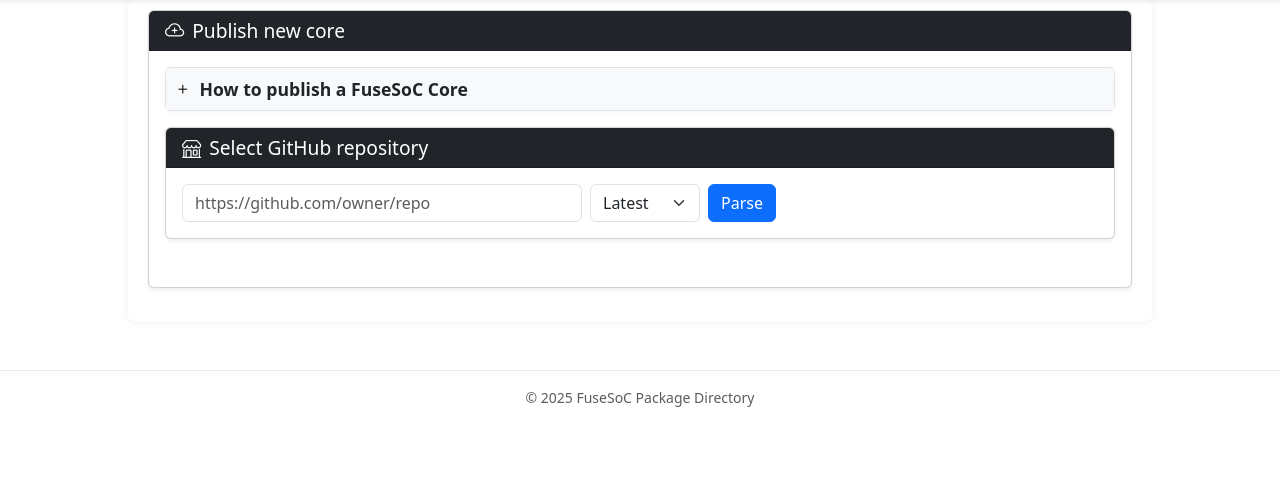
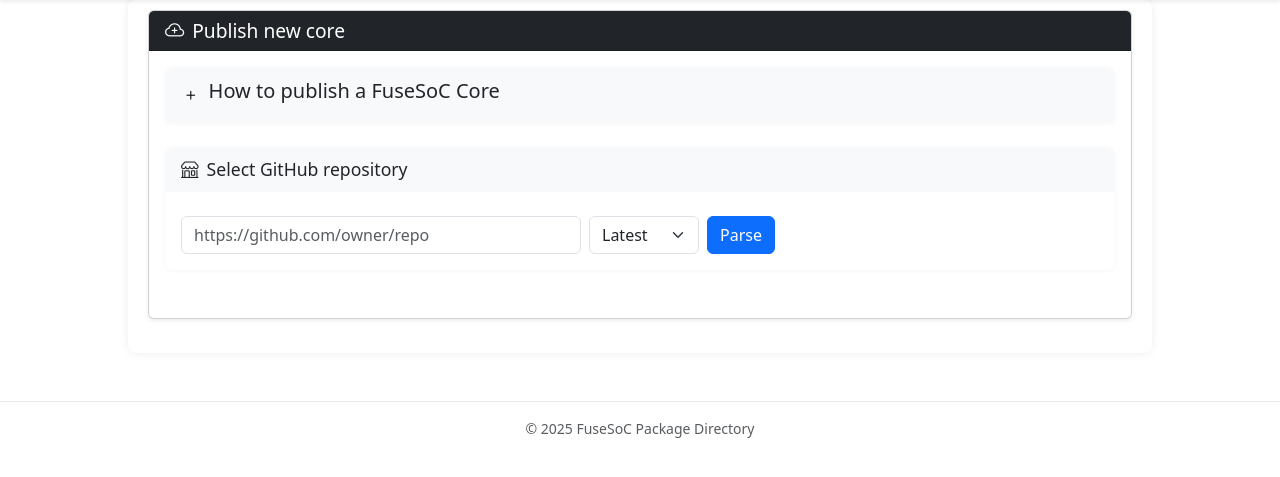
Before and after one commit to fusesoc/fusesoc-webserver, a Django app: page /publish in a window 1280 px wide. Shown: the part 77-554 px from the top of the page. Run offline with Django 5.2, Linux system fonts and the light colour scheme; some libraries are stand-ins or nearby versions.

Commit message:
Improves UI with expandable sections
Refactors the UI to use expandable sections for better organization and user experience.

This change introduces a new JavaScript file to handle the expanding/collapsing behavior of sections,
and updates the CSS to style the expandable sections. It converts several static cards to use
collapsible components, enhancing readability and navigation, and also improves keyboard
accessibility.

Adds sitemap generation based on settings configuration.

```diff
--- a/core_directory/static/css/common.css
+++ b/core_directory/static/css/common.css
@@ -21,7 +21,6 @@
     margin-bottom: 1.5rem;
 }
 .section-header {
-    cursor: pointer;
     background: #f8f9fa;
     font-weight: 500;
     border-radius: 0.5rem 0.5rem 0 0;
@@ -29,6 +28,9 @@
     align-items: center;
     padding: 0.75rem 1rem;
     font-size: 1.1rem;
+}
+.section-card.collapsible > .section-header {
+    cursor: pointer;
 }
 .section-content {
     display: none;
--- a/core_directory/static/js/expandable_section.js
+++ b/core_directory/static/js/expandable_section.js
@@ -1,18 +1,42 @@
 document.addEventListener('DOMContentLoaded', function() {
-    document.querySelectorAll('.section-header').forEach(function(header) {
-        header.addEventListener('click', function() {
-            var content = header.nextElementSibling;
-            var btn = header.querySelector('.expand-toggle');
-            // Toggle visibility
-            if (content.style.display === 'none' || content.style.display === '') {
-                content.style.display = 'block';
-                // Optionally animate:
-                content.style.maxHeight = content.scrollHeight + "px";
-                btn.innerHTML = '<i class="bi bi-dash"></i>';
-            } else {
-                content.style.display = 'none';
-                btn.innerHTML = '<i class="bi bi-plus"></i>';
+    document.querySelectorAll('.section-card.collapsible').forEach(function(card) {
+        var header = card.querySelector('.section-header');
+        var content = card.querySelector('.section-content');
+        var toggle = header.querySelector('.expand-toggle');
+        var collapsed = card.getAttribute('data-collapsed') === 'true';
+
+        // Set initial state
+        if (collapsed) {
+            content.style.display = 'none';
+            if (toggle) toggle.innerHTML = '<i class="bi bi-plus"></i>';
+        } else {
+            content.style.display = 'block';
+            if (toggle) toggle.innerHTML = '<i class="bi bi-dash"></i>';
+        }
+
+        // Toggle function
+        function doToggle() {
+            var isOpen = content.style.display === 'block';
+            content.style.display = isOpen ? 'none' : 'block';
+            if (toggle) {
+                toggle.innerHTML = isOpen
+                    ? '<i class="bi bi-plus"></i>'
+                    : '<i class="bi bi-dash"></i>';
             }
+        }
+
+        // Click handler on header (but ignore if button was clicked)
+        header.addEventListener('click', function(e) {
+            if (e.target.closest('.expand-toggle')) return; // Don't toggle twice if button clicked
+            doToggle();
         });
+
+        // Click handler on button (for keyboard accessibility)
+        if (toggle) {
+            toggle.addEventListener('click', function(e) {
+                e.stopPropagation(); // Prevent header handler from firing
+                doToggle();
+            });
+        }
     });
 });
--- a/core_directory/static/js/publish_core_from_github.js
+++ b/core_directory/static/js/publish_core_from_github.js
@@ -61,15 +61,18 @@
         let html = '';
         if (obj.repo) {
             html += `
-            <div class="card mb-3">
-            ${getCardHeaderHtml("bi-github", "Repository details")}
-            <div class="card-body">
-                <h5 class="card-title">
-                <a href="${obj.repo.url}" target="_blank"><strong>${obj.repo.name}</strong></a>
+            <div class="section-card mb-3">
+                <div class="section-header">
+                    <i class="bi bi-github me-2"></i>
+                    <strong>Repository details</strong>
+                </div>
+                <div class="section-content" style="display:block;">
+                    <h3 class="h5">
+                        <a href="${obj.repo.url}" target="_blank">${obj.repo.name}</a>
                         <span class="fs-6">@${obj.parsed_version}</span>
-                </h5>
-                <p class="card-text">${obj.repo.description || ''}</p>
-                <p class="card-text">
+                    </h3>
+                    <p>${obj.repo.description || ''}</p>
+                    <p>
                         <span class="me-3">⭐ ${obj.repo.stars}</span>
                         <span>🍴 ${obj.repo.forks}</span>
                     </p>
@@ -79,9 +82,12 @@
         }
         if (obj.core_files) {
             html += `
-                <div class="card mb-3">
-                ${getCardHeaderHtml("bi-boxes", "Select core")}
-                <div class="p-3">`;
+                <div class="section-card mb-3">
+                    <div class="section-header">
+                        <i class="bi bi-boxes me-2"></i>
+                        <strong>Select core</strong>
+                    </div>
+                    <div class="section-content" style="display:block;">`;
             if (obj.core_files.length > 0) {
                 const defaultCore = obj.core_files[0].core;
                 const defaultHasSig = obj.core_files[0].hasSig;
--- a/core_directory/templates/web_ui/core_publish.html
+++ b/core_directory/templates/web_ui/core_publish.html
@@ -19,14 +19,16 @@
     <div class="card shadow-sm mb-4">
         {% include "web_ui/includes/card_header.html" with icon="bi bi-cloud-plus" title="Publish new core" %}
         <div class="card-body">
-                <div class="section-card mb-3 border rounded">
-                    <div class="section-header p-2 bg-light d-flex align-items-center" style="cursor:pointer;">
-                        <span class="expand-toggle me-2" aria-label="Expand/collapse library" tabindex="0">
+
+            <!-- Instructions (collapsible) -->
+            <div class="section-card collapsible" data-collapsed="true">
+                <div class="section-header">
+                    <button type="button" class="expand-toggle btn btn-link p-0 me-2" aria-label="Expand/collapse library">
                         <i class="bi bi-plus"></i>
-                        </span>
-                        <strong>How to publish a FuseSoC Core</strong>
+                    </button>
+                    <h2 class="h5">How to publish a FuseSoC Core</h2>
                 </div>
-                    <div class="section-content p-3" style="display:none;">
+                <div class="section-content">
                     <p>
                         Use this page to publish a FuseSoC core directly from a GitHub repository.<br>
                         You can select the latest commit, a specific tag, or enter a commit hash to target a particular version.
@@ -42,16 +44,21 @@
                         External cores already containing a <code>provider</code> section cannot be published here; use the <a href="{% url 'core_directory:api_docs_landing' %}" target="_blank">API</a> in those cases.
                     </p>
                     <p>
-                            <strong>Note:</strong> When publishing using this web interface, the core will automatically be converted into an remote core. A <code>provider</code> section will be added to the core, referencing the selected GitHub commit by its SHA.
+                        <strong>Note:</strong> When publishing using this web interface, the core will automatically be converted into a remote core. A <code>provider</code> section will be added to the core, referencing the selected GitHub commit by its SHA.
                     </p>
                     <p>
                         <strong>Core signing is not supported:</strong> This web interface does not currently support signing of published cores or publishing of existing signatures.
                     </p>
                 </div>
             </div>
-            <div class="card shadow-sm mb-3">
-                {% include "web_ui/includes/card_header.html" with icon="bi bi-shop" title="Select GitHub repository" %}
-                <div class="p-3">
+
+            <!-- Repository selection form -->
+            <div class="section-card">
+                <h2 class="section-header">
+                    <i class="bi bi-shop me-2"></i>
+                    Select GitHub repository
+                </h2>
+                <div class="section-content" style="display:block;">
                     <form id="repo-form" autocomplete="off" class="row g-2 align-items-center">
                         <div class="col-auto">
                             <label for="repo_url" class="visually-hidden">GitHub Repository URL</label>
@@ -79,7 +86,10 @@
                     </form>
                 </div>
             </div>
+
+            <!-- Results and core selection (rendered by JS) -->
             <div id="result"></div>
+
         </div>
     </div>
 
--- a/core_directory/templates/web_ui/includes/card_header.html
+++ b/core_directory/templates/web_ui/includes/card_header.html
@@ -1,7 +1,7 @@
 {# includes/card_header.html #}
 <div class="card-header fw-bold bg-dark text-white d-flex align-items-center">
-    <h2 class="section-title mb-0">
+    <h1 class="section-title mb-0">
         <i class="{{ icon }} me-2"></i>
         {{ title }}
-    </h2>
+    </h1>
 </div>
--- a/core_directory/templates/web_ui/landing.html
+++ b/core_directory/templates/web_ui/landing.html
@@ -44,9 +44,9 @@
 <body>
     <div class="hero-section">
         <div class="container">
-            <div class="hero-title mb-2">
+            <h1 class="hero-title mb-2">
                 <i class="bi bi-boxes"></i> FuseSoC Package Directory
-            </div>
+            </h1>
             <div class="hero-tagline mb-4">
                 Discover, search, and reuse open source hardware cores for your next project.
             </div>
--- a/project/urls.py
+++ b/project/urls.py
@@ -18,6 +18,7 @@
         1. Import the include() function: from django.urls import include, path
         2. Add a URL to urlpatterns:  path('blog/', include('blog.urls'))
 """
+from django.conf import settings
 from django.contrib import admin
 from django.contrib.sitemaps.views import sitemap
 from django.urls import include, path
@@ -63,6 +64,10 @@
     path('admin/', admin.site.urls),
     path('api/', include('core_directory.urls')),
 
-    path('robots.txt', robots_txt, name='robots_txt'),
-    path('sitemap.xml', sitemap, {'sitemaps': sitemaps}, name='django.contrib.sitemaps.views.sitemap'),
+    path('robots.txt', robots_txt, name='robots_txt')
 ]
+
+if settings.INDEXABLE:
+    urlpatterns += [
+        path('sitemap.xml', sitemap, {'sitemaps': sitemaps}, name='django.contrib.sitemaps.views.sitemap'),
+    ]
```
Also changed, not shown: core_directory/templates/web_ui/core_detail.html (+19 -8 lines), core_directory/templates/web_ui/vendor_detail.html (+11 -7 lines). Lines whose indentation alone changed are shown as unchanged.
